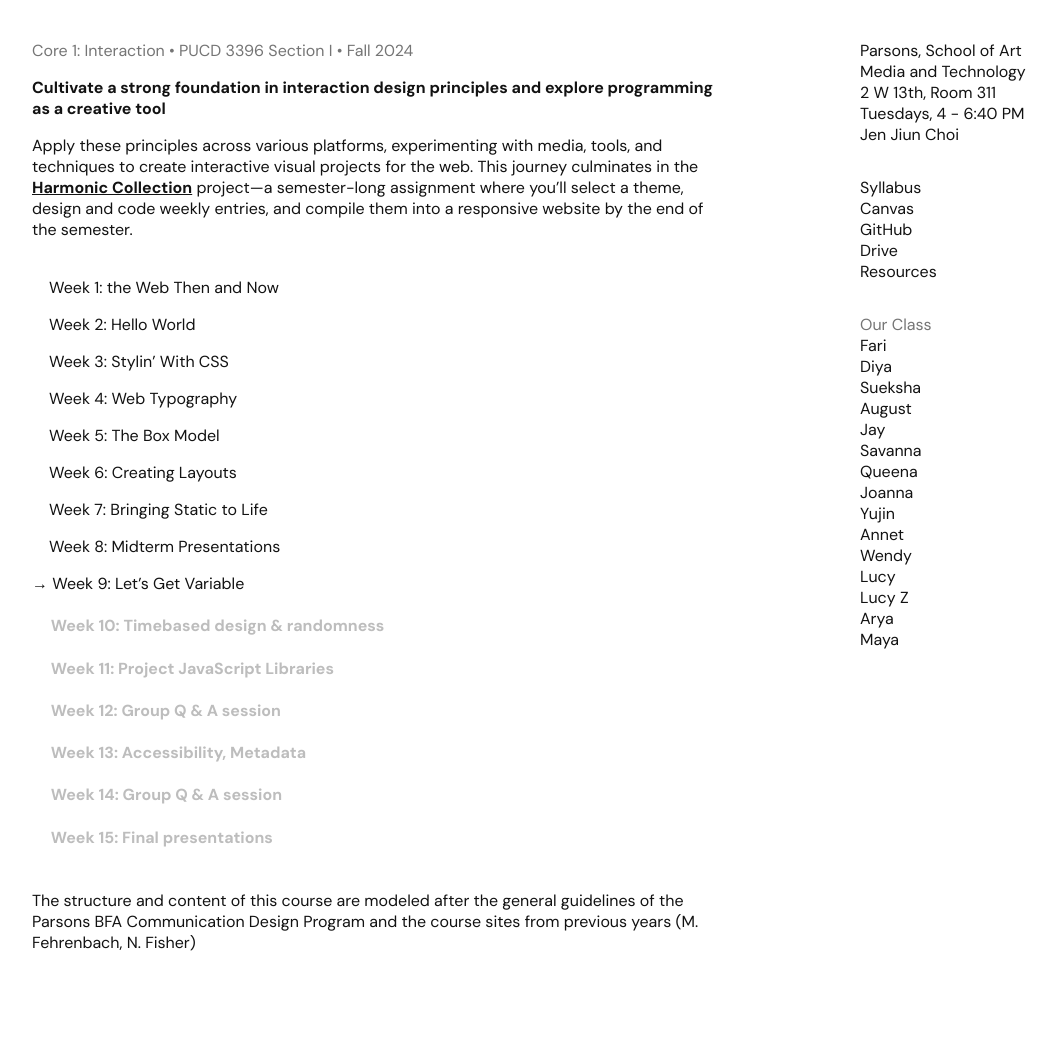
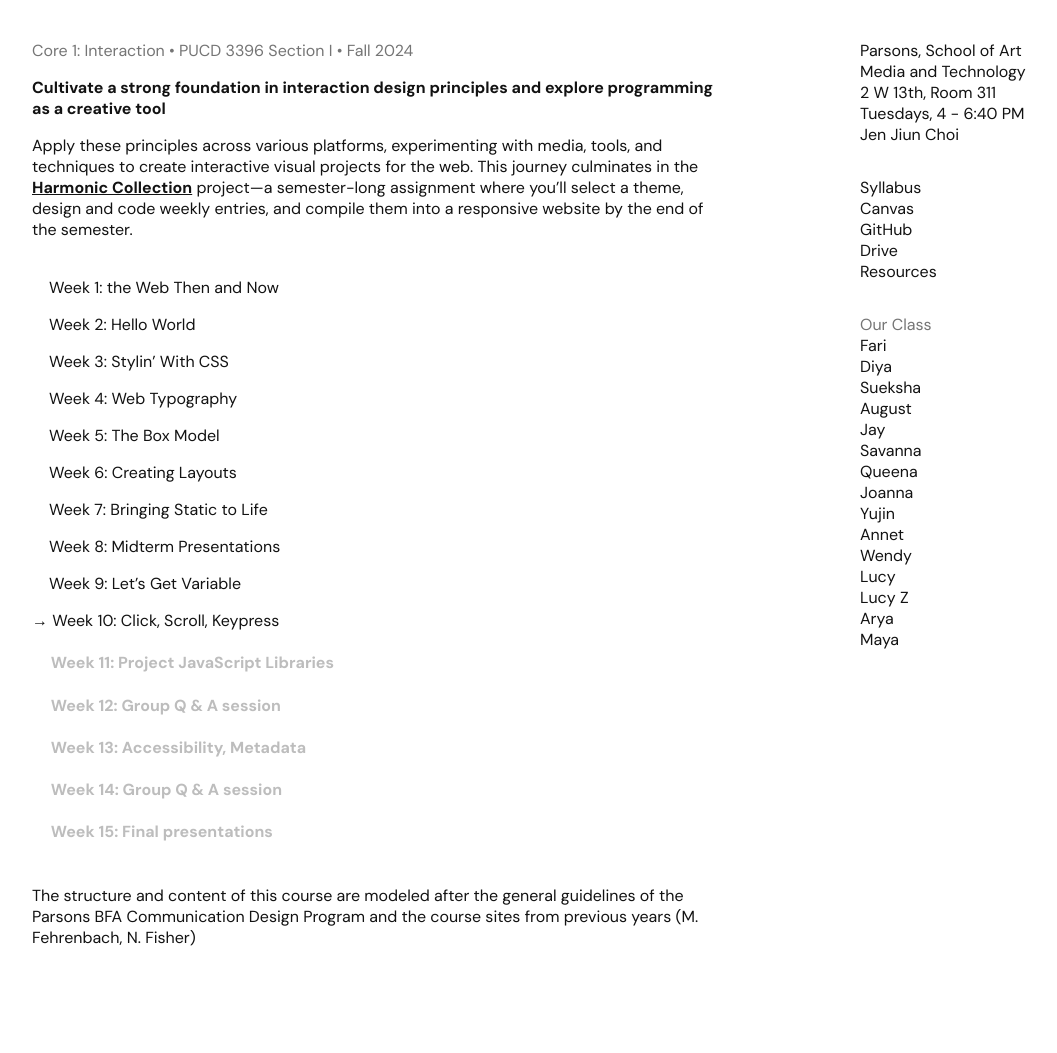
Before and after one commit to core1-interaction/core1-interaction.github.io, a Jekyll site: the page built from index.md, in a window 1280 px wide. Shown: the whole page, without its empty margins (108-1165 px from the left). Built offline with Jekyll 4.4.1, drawn with Linux system fonts in a browser that asks for light colours.

Commit message:
Update index.md

```diff
--- a/index.md
+++ b/index.md
@@ -25,9 +25,10 @@ Apply these principles across various platforms, experimenting with media, tools
 
 &nbsp;&nbsp;&nbsp;&nbsp;[Week 8: Midterm Presentations](week8.md)
 
-[→ Week 9: Let's Get Variable](week9.md)<br>
+&nbsp;&nbsp;&nbsp;&nbsp;[Week 9: Let's Get Variable](week9.md)
 
-#### <span style="color: #BDBDBD;">&nbsp;&nbsp;&nbsp;&nbsp; Week 10: Timebased design & randomness
+[→ Week 10: Click, Scroll, Keypress](week10.md)<br>
+
 #### <span style="color: #BDBDBD;">&nbsp;&nbsp;&nbsp;&nbsp; Week 11: Project JavaScript Libraries
 #### <span style="color: #BDBDBD;">&nbsp;&nbsp;&nbsp;&nbsp; Week 12: Group Q & A session
 #### <span style="color: #BDBDBD;">&nbsp;&nbsp;&nbsp;&nbsp; Week 13: Accessibility, Metadata
```
